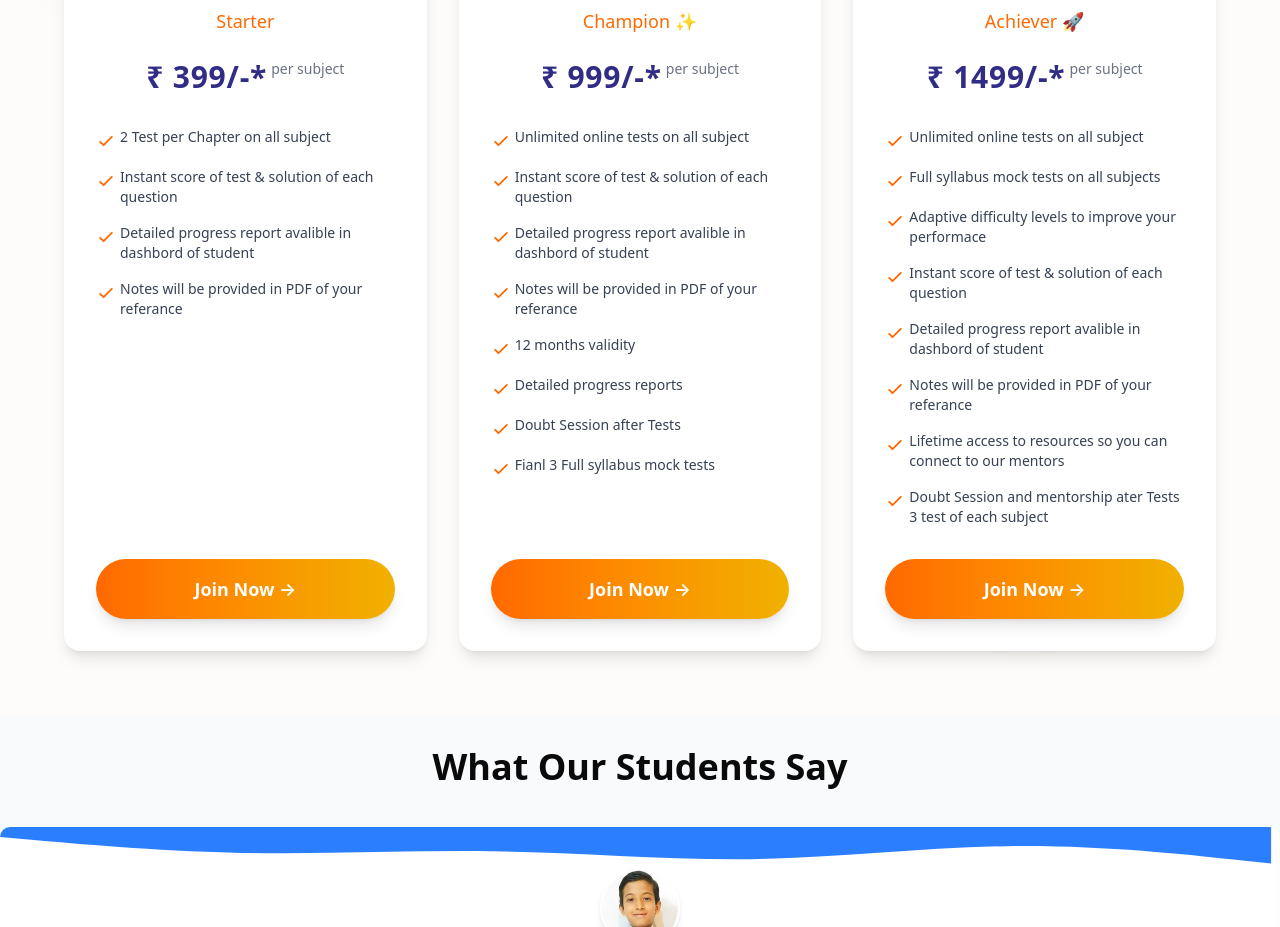
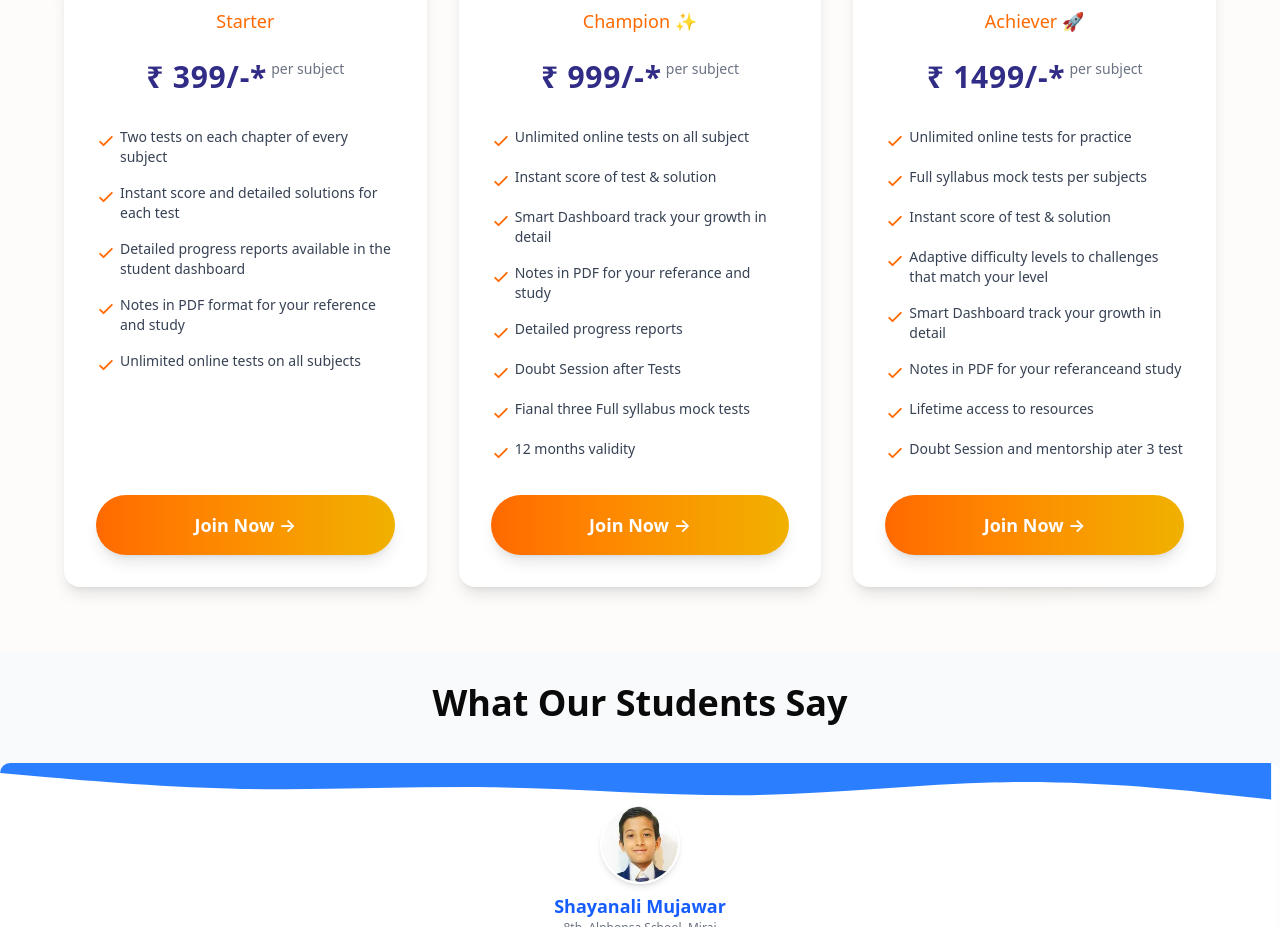
Before and after one commit to innovativeenlightenment-coder/innovativetestprep, a Next.js app: page / in a window 1280 px wide. Shown: the part 1940-2867 px from the top of the page. Built offline with nearby package versions, Linux system fonts and the light colour scheme.

Commit message:
few minor changes and dashboard design

```diff
--- a/src/app/component/SubscriptionPage.jsx
+++ b/src/app/component/SubscriptionPage.jsx
@@ -12,10 +12,15 @@ const plans = [
         price: "₹ 399/-*",
         subject: "per subject",
         features: [
-            "2 Test per Chapter on all subject",
-            "Instant score of test & solution of each question",
-            "Detailed progress report avalible in dashbord of student",
-            "Notes will be provided in PDF of your referance"
+            "Two tests on each chapter of every subject",
+
+            "Instant score and detailed solutions for each test",
+
+            "Detailed progress reports available in the student dashboard",
+
+            "Notes in PDF format for your reference and study",
+
+            "Unlimited online tests on all subjects",
         ],
     },
     {
@@ -28,13 +33,13 @@ const plans = [
         popular: true,
         features: [
             "Unlimited online tests on all subject",
-            "Instant score of test & solution of each question",
-            "Detailed progress report avalible in dashbord of student",
-            "Notes will be provided in PDF of your referance",
-            "12 months validity",
+            "Instant score of test & solution",
+            "Smart Dashboard track your growth in detail",
+            "Notes in PDF for your referance and study",
             "Detailed progress reports",
             "Doubt Session after Tests",
-            "Fianl 3 Full syllabus mock tests",
+            "Fianal three Full syllabus mock tests",
+            "12 months validity",
         ],
     },
     {
@@ -44,14 +49,14 @@ const plans = [
         price: "₹ 1499/-*",
         subject: "per subject",
         features: [
-            "Unlimited online tests on all subject",
-            "Full syllabus mock tests on all subjects",
-            "Adaptive difficulty levels to improve your performace",
-            "Instant score of test & solution of each question",
-            "Detailed progress report avalible in dashbord of student",
-            "Notes will be provided in PDF of your referance",
-            "Lifetime access to resources so you can connect to our mentors",
-            "Doubt Session and mentorship ater Tests 3 test of each subject",
+            "Unlimited online tests for practice",
+            "Full syllabus mock tests per subjects",
+            "Instant score of test & solution",
+            "Adaptive difficulty levels to challenges that match your level",
+            "Smart Dashboard track your growth in detail",
+            "Notes in PDF for your referanceand study",
+            "Lifetime access to resources",
+            "Doubt Session and mentorship ater 3 test",
         ]
     },
 ];
```
